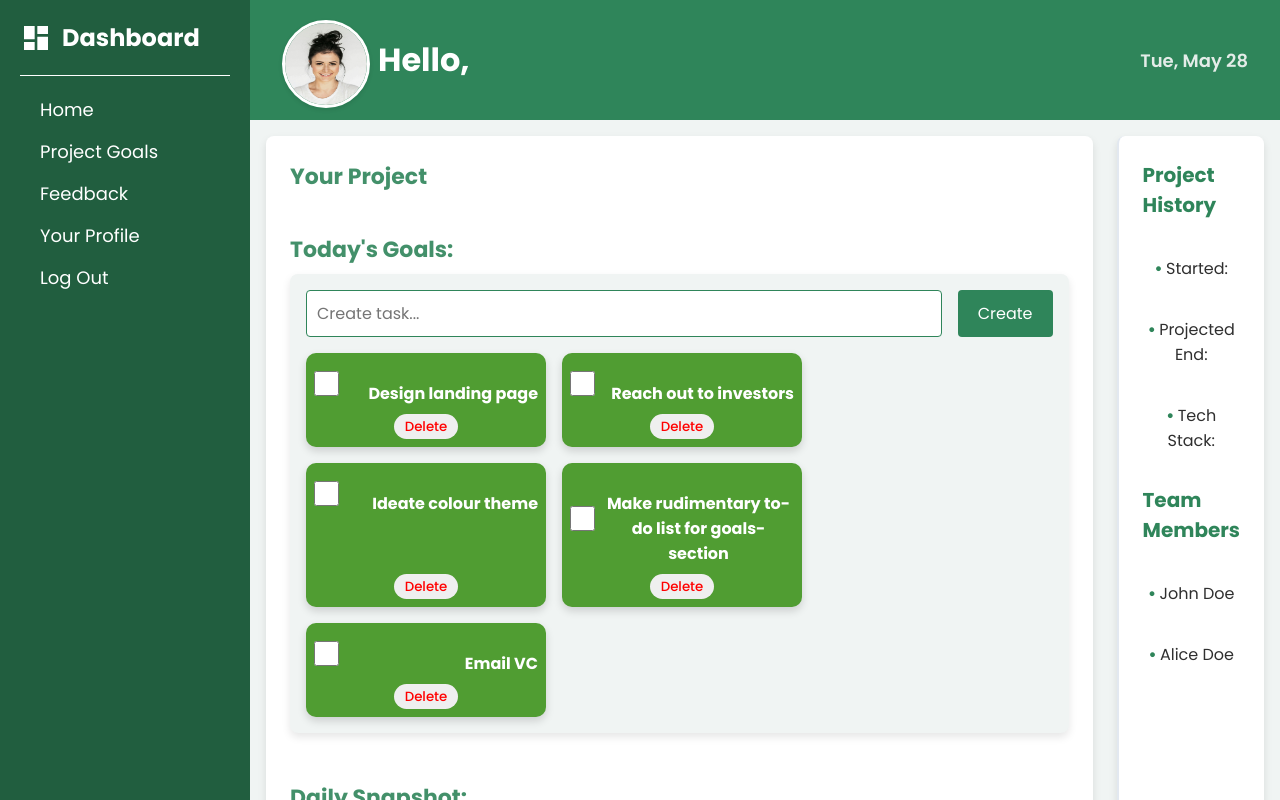
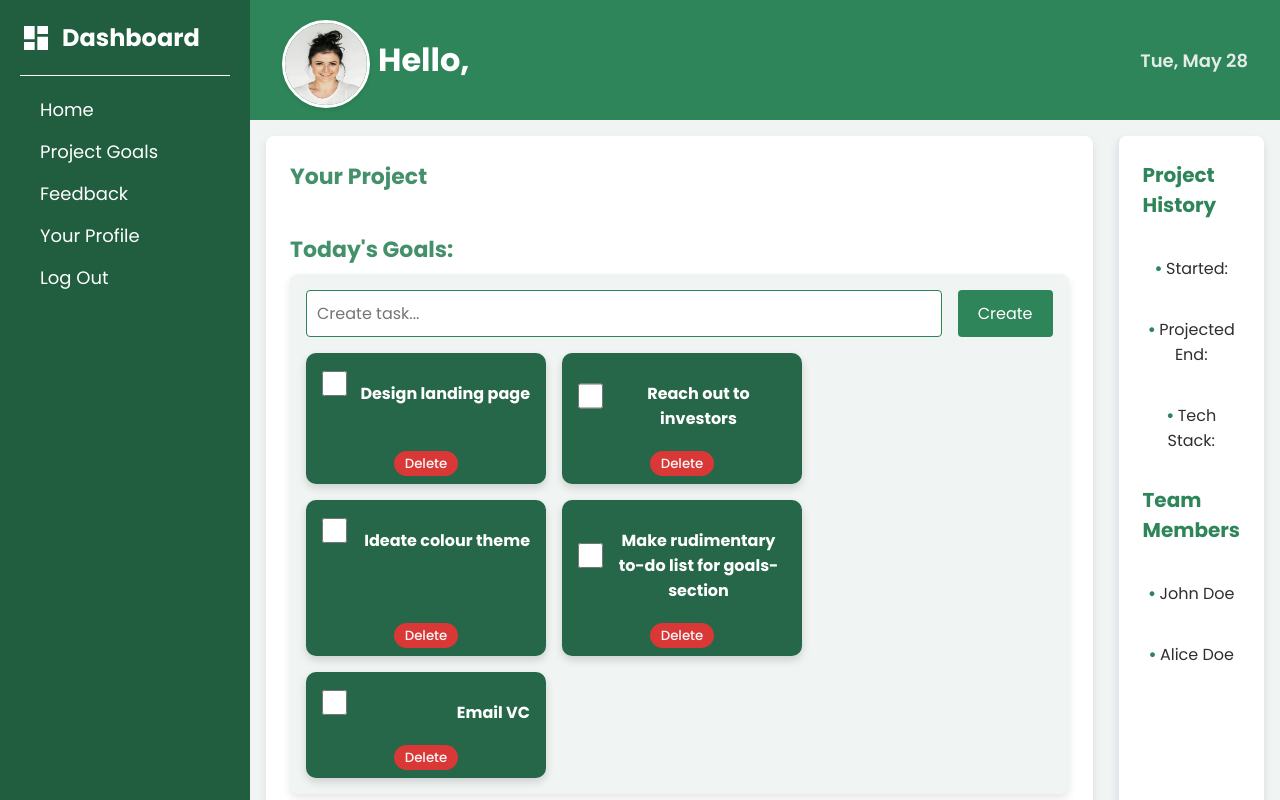
Before and after one commit to mohanamisra/ecl-intern-dashboard, a React (Vite) app: page /home in a window 1280 px wide. Shown: the top 800 px of the page. Built offline with nearby package versions, Linux system fonts and the light colour scheme; no server answers.

Commit message:
Task card update

```diff
--- a/src/components/TaskCard/TaskCard.css
+++ b/src/components/TaskCard/TaskCard.css
@@ -1,5 +1,5 @@
 .task-card {
-    background-color: #509d32;
+    background-color: #276749;
     color: white;
     width: 240px;
     font-weight: 700;
@@ -8,11 +8,10 @@
 
     border-radius: 10px;
 
-    padding: 8px;
+    padding: 8px 16px;
     display: flex;
     flex-direction: column;
     justify-content: space-between;
-    gap: 8px;
 
     box-shadow: 0 4px 8px rgba(0, 0, 0, 0.15);
 }
@@ -30,16 +29,22 @@
 .delete-button {
     min-width: 64px;
     font-weight: 500;
-    color: red;
+    background-color: #da3737;
+    color: #f8f8f8;
     border: none;
     border-radius: 25px;
     min-height: 25px;
     cursor: pointer;
     align-self: center;
+    margin-top: 20px;
+}
+
+.delete-button:hover {
+    background-color: #b42d2d;
 }
 
 .task-card.checked {
     background-color: #D6E5E3;
-    color: #509d32;
+    color: #276749;
     font-weight: 700;
 }
```
